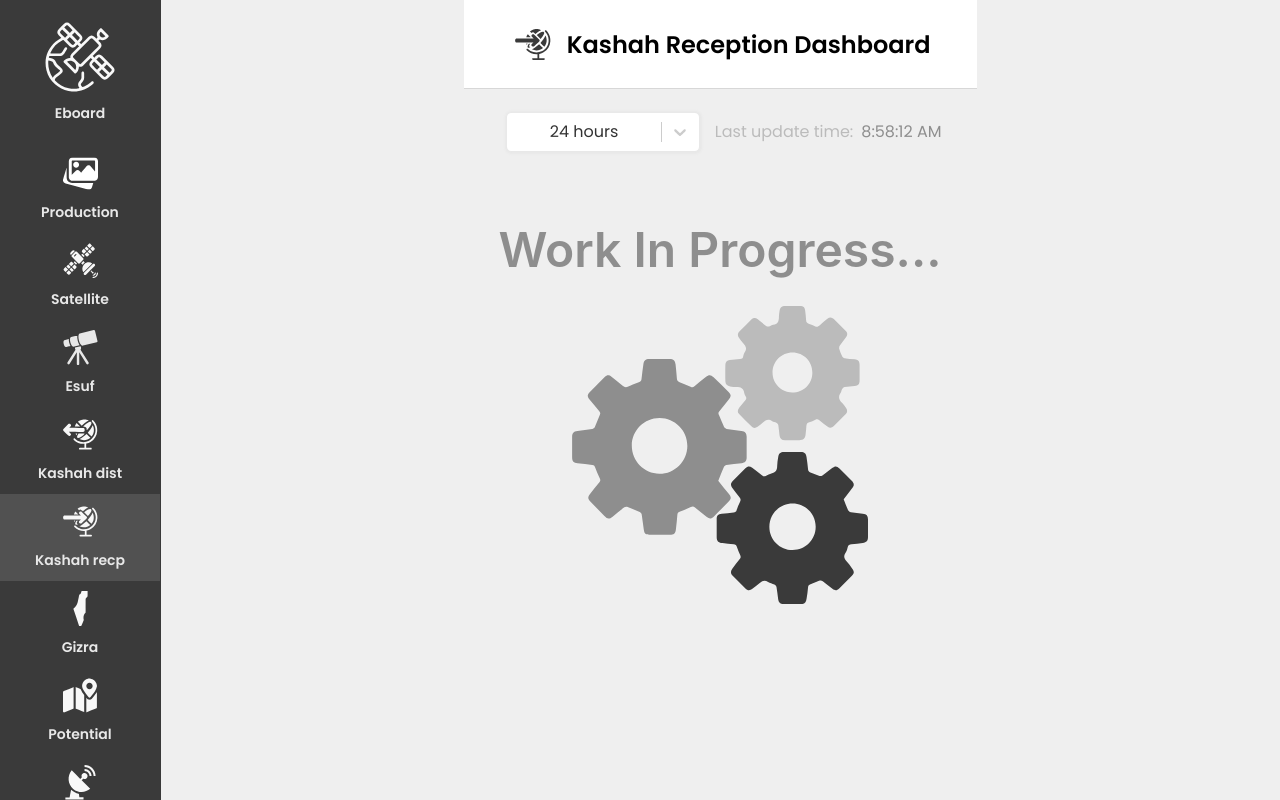
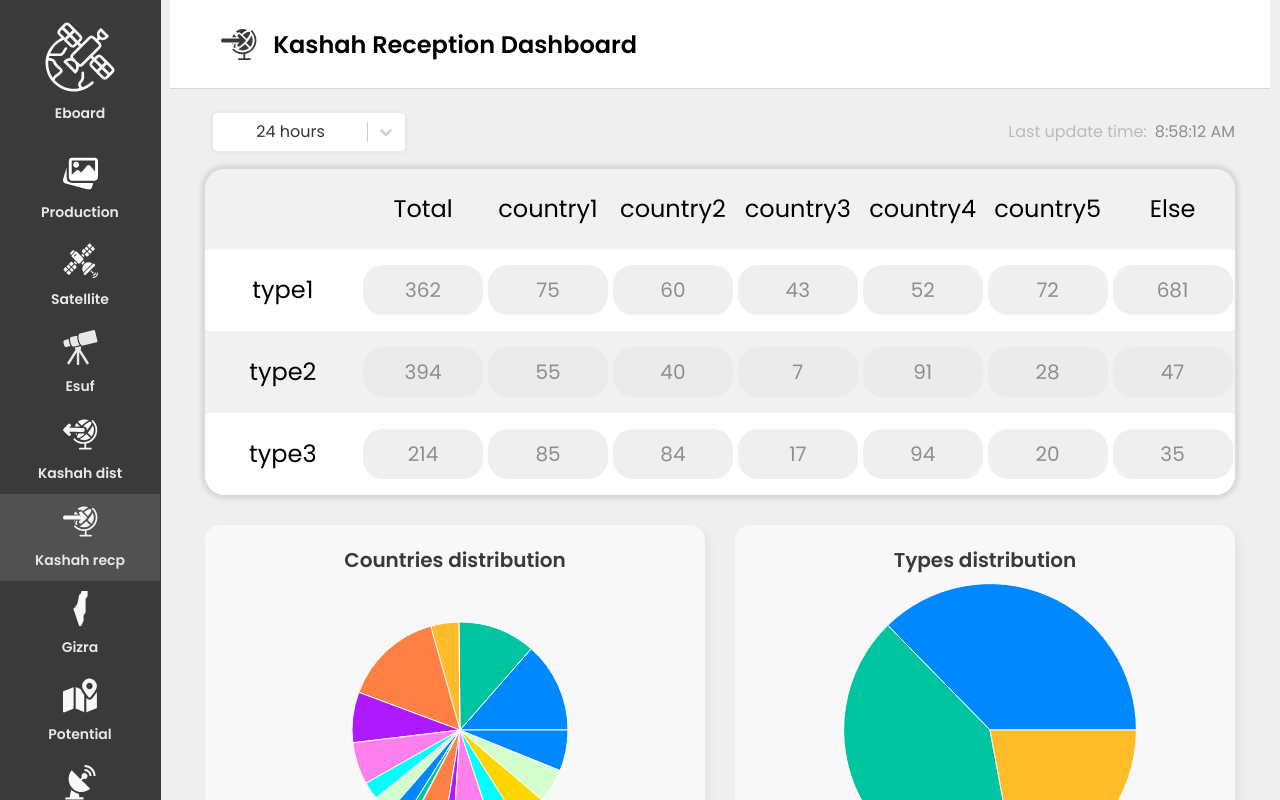
Before and after one commit to DaniRubin/Eboard, a React (Vite) app: page /kashah/reception in a window 1280 px wide. Shown: the top 800 px of the page. Built offline with nearby package versions, Linux system fonts and the light colour scheme.

Commit message:
Create kashah reception screen

```diff
--- a/src/Mock.ts
+++ b/src/Mock.ts
@@ -191,3 +191,54 @@ export const GenerateMockEsufPageResponse = () => {
         }
     }
 }
+
+export const GenerateMockKashahReceptionResponse = () => {
+    return {
+        lastUpdatedTime: new Date(),
+        data: {
+            type1: {
+                distribution: {
+                    country1: getRandomNumber(100),
+                    country2: getRandomNumber(100),
+                    country3: getRandomNumber(100),
+                    country4: getRandomNumber(100),
+                    country5: getRandomNumber(100),
+                    country6: getRandomNumber(100),
+                    country7: getRandomNumber(100),
+                    country8: getRandomNumber(100),
+                    country9: getRandomNumber(100),
+                    country10: getRandomNumber(100),
+                    country11: getRandomNumber(100),
+                    country12: getRandomNumber(100),
+                    country13: getRandomNumber(100),
+                    country14: getRandomNumber(100),
+                    country15: getRandomNumber(100),
+                    country16: getRandomNumber(100),
+                    country17: getRandomNumber(100),
+                    country18: getRandomNumber(100),
+                    country19: getRandomNumber(100),
+                }, count: getRandomNumber(700)
+            },
+            type2: {
+                distribution: {
+                    country1: getRandomNumber(100),
+                    country2: getRandomNumber(100),
+                    country3: getRandomNumber(100),
+                    country4: getRandomNumber(100),
+                    country5: getRandomNumber(100),
+                    country6: getRandomNumber(100)
+                }, count: getRandomNumber(700)
+            },
+            type3: {
+                distribution: {
+                    country1: getRandomNumber(100),
+                    country2: getRandomNumber(100),
+                    country3: getRandomNumber(100),
+                    country4: getRandomNumber(100),
+                    country5: getRandomNumber(100),
+                    country6: getRandomNumber(100)
+                }, count: getRandomNumber(700)
+            },
+        },
+    }
+}
--- /dev/null
+++ b/src/components/Graphs/PieChart/PieChart.tsx
@@ -0,0 +1,62 @@
+import {PieChart, Pie, Cell, Tooltip, Legend} from 'recharts';
+import styled from "styled-components";
+
+type Props = {
+    data: {
+        name: string,
+        value: number,
+    }[],
+    title: string,
+    total: number
+}
+const PieChartComponent = ({data, title, total}: Props) => {
+    const COLORS = ['#0088FE', '#00C49F', '#FFBB28', '#FF8042', '#AF19FF', '#ff80ed', '#00ffff', '#ffd700', '#d3ffce']; // Add more colors as needed
+
+    return (
+        <PieChartWrapper>
+            <HeaderWrapper>{title}</HeaderWrapper>
+            <PieChart width={500} height={400}>
+                <Pie
+                    data={data}
+                    cx={250}
+                    cy={150}
+                    innerRadius={0}
+                    fill="#8884d8"
+                    paddingAngle={0}
+                    dataKey="value"
+                    isAnimationActive={true} // Disable animation for an instant render
+                >
+                    {data.map((entry, index) => (
+                        <Cell key={`cell-${index}`} fill={COLORS[index % COLORS.length]}/>
+                    ))}
+                </Pie>
+                <Tooltip formatter={(label) => `${label}/${total} :  ${Math.floor((label / total) * 100)}%`}/>
+                <Legend/>
+            </PieChart>
+        </PieChartWrapper>
+    );
+};
+
+export default PieChartComponent;
+
+const PieChartWrapper = styled.div`
+  display: flex;
+  align-items: center;
+  justify-content: center;
+  //width: 100%;
+  flex-direction: column;
+  border-radius: 15px;
+  background: var(--white, #F8F8F8);
+  box-shadow: 4px 4px 10px 0px rgba(0, 0, 0, 0.05);
+`
+
+const HeaderWrapper = styled.div`
+  color: #3A3A3A;
+  text-align: center;
+  font-size: 20px;
+  font-weight: 600;
+  margin-top: 20px;
+  display: flex;
+  align-items: center;
+  flex-direction: column;
+`
--- /dev/null
+++ b/src/components/Tables/Table.tsx
@@ -0,0 +1,132 @@
+import styled from "styled-components";
+import {INTERESTING_COUNTRIES} from "../../pages/KashahReception";
+
+type Props = {
+    data: {
+        satType: string,
+        total: number,
+        country1: number,
+        country2: number,
+        country3: number,
+        country4: number,
+        country5: number,
+        else: number,
+    }
+}
+const TableComponent = ({data}: Props) => {
+    return (
+        <TableStyle>
+            <TableHeaderStyle>
+                <tr>
+                    <th></th>
+                    <th>Total</th>
+                    {INTERESTING_COUNTRIES.map(country => {
+                        return <th>{country}</th>
+                    })}
+                    <th>Else</th>
+                    {/* Add more columns as needed */}
+                </tr>
+            </TableHeaderStyle>
+            <TableBodyStyle>
+                {data.map((row, index) => (
+                    <tr key={index} className={index % 2 === 0 ? 'even-row' : 'odd-row'}>
+                        <td><RowMainCell>{row.satType}</RowMainCell></td>
+                        <td><RowCell>{row.total}</RowCell></td>
+                        <td><RowCell>{row.country1}</RowCell></td>
+                        <td><RowCell>{row.country2}</RowCell></td>
+                        <td><RowCell>{row.country3}</RowCell></td>
+                        <td><RowCell>{row.country4}</RowCell></td>
+                        <td><RowCell>{row.country5}</RowCell></td>
+                        <td><RowCell>{row.else}</RowCell></td>
+                    </tr>
+                ))}
+            </TableBodyStyle>
+        </TableStyle>
+    );
+};
+const TableBodyStyle = styled.tbody`
+  border-radius: 20px;
+
+  tr:last-child {
+    border-radius: 20px 0px 0px 20px;
+
+    td:last-child {
+      border-radius: 0px 0px 20px 0px;
+    }
+
+    td:first-child {
+      border-radius: 0px 0px 0px 20px;
+    }
+  }
+
+  td {
+    border-style: hidden !important;
+    height: 80px;
+  }
+
+  .even-row {
+    background-color: #ffffff;
+  }
+
+  .odd-row {
+    background-color: #F1F1F1;
+  }
+
+`
+
+const RowMainCell = styled.div`
+  color: #000;
+  text-align: center;
+  font-size: 24px;
+  font-weight: 400;
+  margin: auto;
+  width: 150px;
+`
+const RowCell = styled.div`
+  border-radius: 20px;
+  background: rgba(232, 232, 232, 0.70);
+  display: flex;
+  width: 120px;
+  height: 50px;
+  color: #8E8E8E;
+  font-size: 20px;
+  justify-content: center;
+  align-items: center;
+  margin: auto;
+`
+
+const TableStyle = styled.table`
+  width: 100%;
+  border-collapse: collapse;
+  border-radius: 20px;
+  background: #F8F8F8;
+  text-align: center;
+  box-shadow: 0px 0px 4px 4px rgba(0, 0, 0, 0.10);
+  color: black;
+  margin: auto;
+`
+const TableHeaderStyle = styled.thead`
+  border-radius: 20px 20px 0px 0px;
+  height: 80px;
+  font-size: 24px;
+  font-weight: 400;
+  padding: 10px 0px 10px 192px;
+  align-items: center;
+  background: #F1F1F1;
+
+  th:last-child {
+    border-radius: 0px 20px 0px 0px;
+  }
+
+  th:first-child {
+    border-radius: 20px 0px 0px 0px;
+  }
+}
+
+th {
+  font-weight: 400;
+  font-size: 24px;
+}
+`
+
+export default TableComponent;
--- a/src/index.css
+++ b/src/index.css
@@ -1,5 +1,5 @@
 :root {
-  font-family: Inter, system-ui, Avenir, Helvetica, Arial, sans-serif;
+  font-family: Poppins, Inter, system-ui, Avenir, Helvetica, Arial, sans-serif;
   line-height: 1.5;
   font-weight: 400;
 
--- a/src/pages/KashahReception.tsx
+++ b/src/pages/KashahReception.tsx
@@ -6,9 +6,10 @@ import LastUpdated from "../components/General/LastUpdated";
 import Header from "../components/Layout/Header";
 import logo from '../assets/kashahReceptionIconHeader.svg';
 import {useNavigate} from "react-router";
-import {MockMainPageResponse} from '../Mock'
+import {GenerateMockKashahReceptionResponse} from '../Mock'
 import {MOCKED} from "../App";
-import InProgress from "../components/General/WorkInProgress";
+import Table from "../components/Tables/Table";
+import PieChartComponent from "../components/Graphs/PieChart/PieChart";
 
 const optionsTimes = [
     {value: '24 hours', label: '24 hours'},
@@ -17,14 +18,57 @@ const optionsTimes = [
     {value: '2 days', label: '2 days'},
     {value: '1 week', label: '1 week'},
 ];
+export const INTERESTING_COUNTRIES = ['country1', 'country2', 'country3', 'country4', 'country5']
+
+const mapResponseToTable = (res) => {
+    const tableData = []
+    Object.keys(res.data).forEach(type => {
+        let tableRow = {
+            satType: type,
+            total: res.data[type].count,
+            else: 0
+        }
+        Object.keys(res.data[type].distribution).forEach(country => {
+            if (INTERESTING_COUNTRIES.includes(country))
+                tableRow[country] = res.data[type].distribution[country]
+            else
+                tableRow['else'] += res.data[type].distribution[country]
+        })
+        tableData.push(tableRow)
+    })
+    return tableData
+}
+const mapResponseToCountryCharts = (res) => {
+    const countryCharts = {}
+    Object.keys(res.data).forEach(type => {
+        Object.keys(res.data[type].distribution).forEach(country => {
+            if (!(country in countryCharts)) countryCharts[country] = {name: country, value: 0}
+            countryCharts[country]['value'] += res.data[type].distribution[country]
+        })
+    })
+    return Object.values(countryCharts)
+}
+const mapResponseToTotal = (res) => {
+    let counterTotal = 0
+    Object.keys(res.data).forEach(type => {
+        counterTotal += res.data[type].count
+    })
+    return counterTotal
+}
+const mapResponseToTypesCharts = (res) => {
+    const typesCharts = []
+    Object.keys(res.data).forEach(type => {
+        typesCharts.push({name: type, value: res.data[type].count})
+    })
+    return typesCharts
+}
 
 const KashahReception = () => {
-    const navigate = useNavigate()
-    const [response, setResponse] = useState<any>()
+    const [response, setResponse] = useState<any>(null)
 
     const fetchData = useCallback(async () => {
         try {
-            if (MOCKED) return setResponse(MockMainPageResponse)
+            if (MOCKED) return setResponse(() => GenerateMockKashahReceptionResponse())
             let res = await fetch("http://...")
             res = await res.json()
             setResponse(res)
@@ -49,11 +93,18 @@ const KashahReception = () => {
                     </MainBoardUpperPanel>
 
                     <SectionContainer>
-                        <InProgress/>
+                        <Table data={mapResponseToTable(response)}/>
+                        <div style={{display: 'flex', gap: '30px', justifyContent: "center"}}>
+                            <PieChartComponent data={mapResponseToCountryCharts(response)}
+                                               title={'Countries distribution'} total={mapResponseToTotal(response)}/>
+                            <PieChartComponent data={mapResponseToTypesCharts(response)} title={'Types distribution'}
+                                               total={mapResponseToTotal(response)}/>
+                        </div>
                     </SectionContainer>
                 </MainBoard>
             </> : null
-        }</>
+        }
+        </>
     )
 }
 
@@ -70,4 +121,6 @@ const SectionContainer = styled.div`
   margin-top: 10px;
   justify-content: space-between;
   width: 100%;
+  flex-direction: column;
+  gap: 30px;
 `
```
